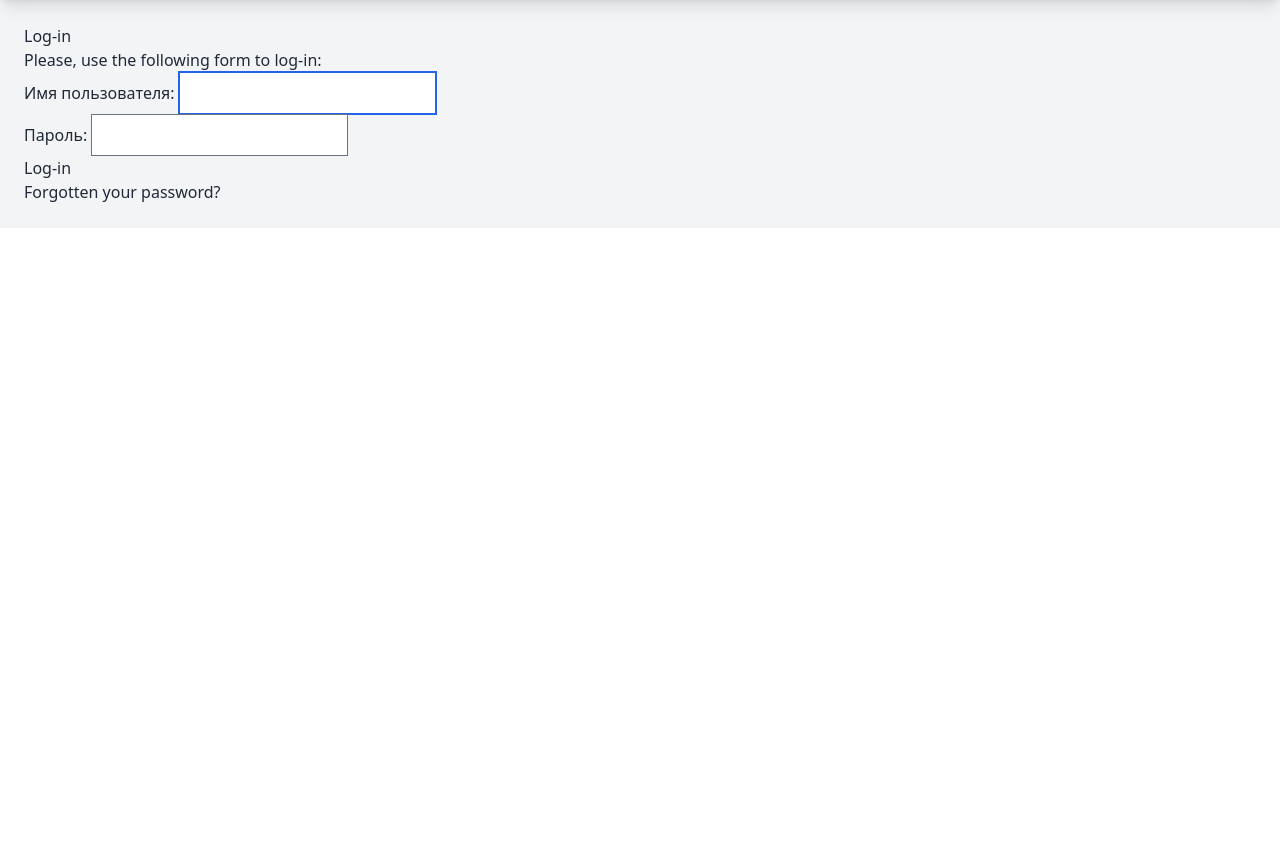
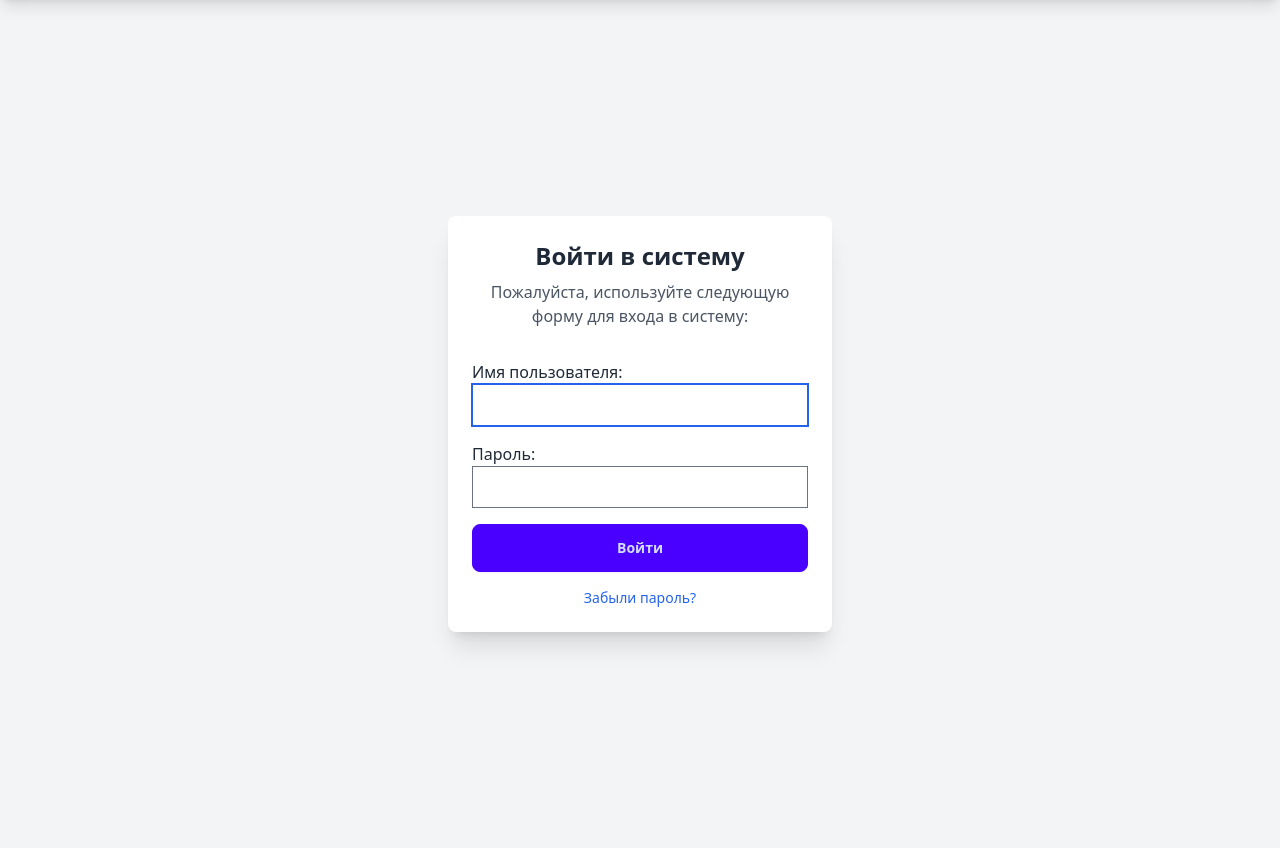
Before and after one commit to SavelievGleb2003/ticket_system, a Django app: page /account/login/ in a window 1280 px wide. Shown: the part 80-928 px from the top of the page. Before the commit the page ends 282 px from the top, so only its background shows below. Run offline with Django 5.2, Linux system fonts and the light colour scheme; some libraries are stand-ins or nearby versions.

Commit message:
change login frontend

```diff
--- a/templates/registration/login.html
+++ b/templates/registration/login.html
@@ -1,26 +1,32 @@
 {% extends "blog/base.html" %}
 {% block title %}Log-in{% endblock %}
 {% block content %}
-<h1>Log-in</h1>
+<div class="flex items-center justify-center min-h-screen bg-gray-100">
+    <div class="card w-96 bg-white shadow-xl p-6 rounded-lg">
+        <h1 class="text-2xl font-bold text-center text-gray-800">Войти в систему</h1>
         {% if form.errors %}
-<p>
-    Your username and password didn't match.
-    Please try again.
+        <p class="text-red-500 text-center mt-2">
+            Ваше имя пользователя и пароль не совпадают. Пожалуйста, попробуйте еще раз.
         </p>
         {% else %}
-<p>Please, use the following form to log-in:</p>
+        <p class="text-gray-600 text-center mt-2">Пожалуйста, используйте следующую форму для входа в систему:</p>
         {% endif %}
-<div class="login-form">
-    <form action="{% url 'account:login' %}" method="post">
-        {{ form.as_p }}
+        <form action="{% url 'account:login' %}" method="post" class="mt-4 space-y-4">
             {% csrf_token %}
+            <div class="form-control">
+                {{ form.username.label_tag }}
+                {{ form.username }}
+            </div>
+            <div class="form-control">
+                {{ form.password.label_tag }}
+                {{ form.password }}
+            </div>
             <input type="hidden" name="next" value="{{ next }}" />
-    <p><input type="submit" value="Log-in"></p>
+            <button class="btn btn-primary w-full">Войти</button>
         </form>
-    <p>
-         <a href="{% url "account:password_reset" %}">
-            Forgotten your password?
-         </a>
+        <p class="text-center text-sm text-gray-500 mt-4">
+            <a href="{% url 'account:password_reset' %}" class="text-blue-600 hover:underline">Забыли пароль?</a>
         </p>
     </div>
+</div>
 {% endblock %}
```
Also changed, not shown: db.sqlite3. Lines whose indentation alone changed are shown as unchanged.
